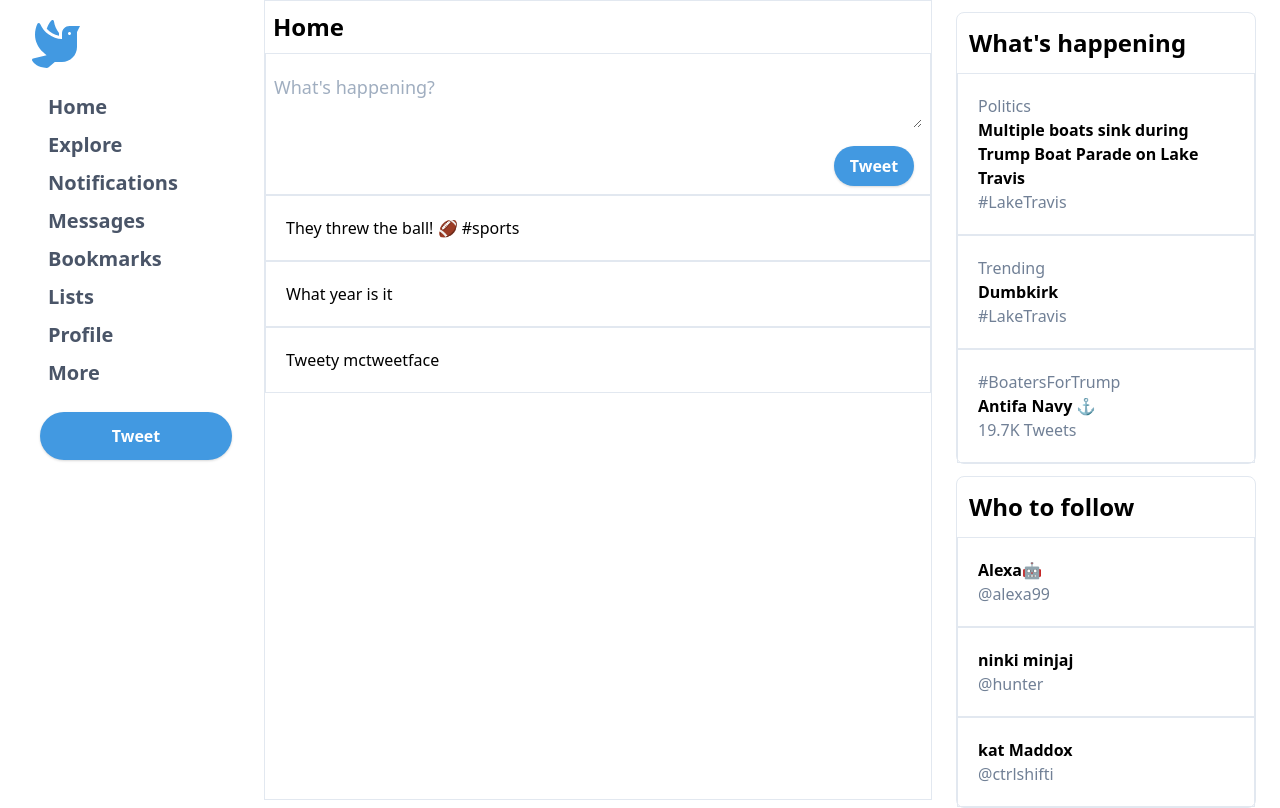
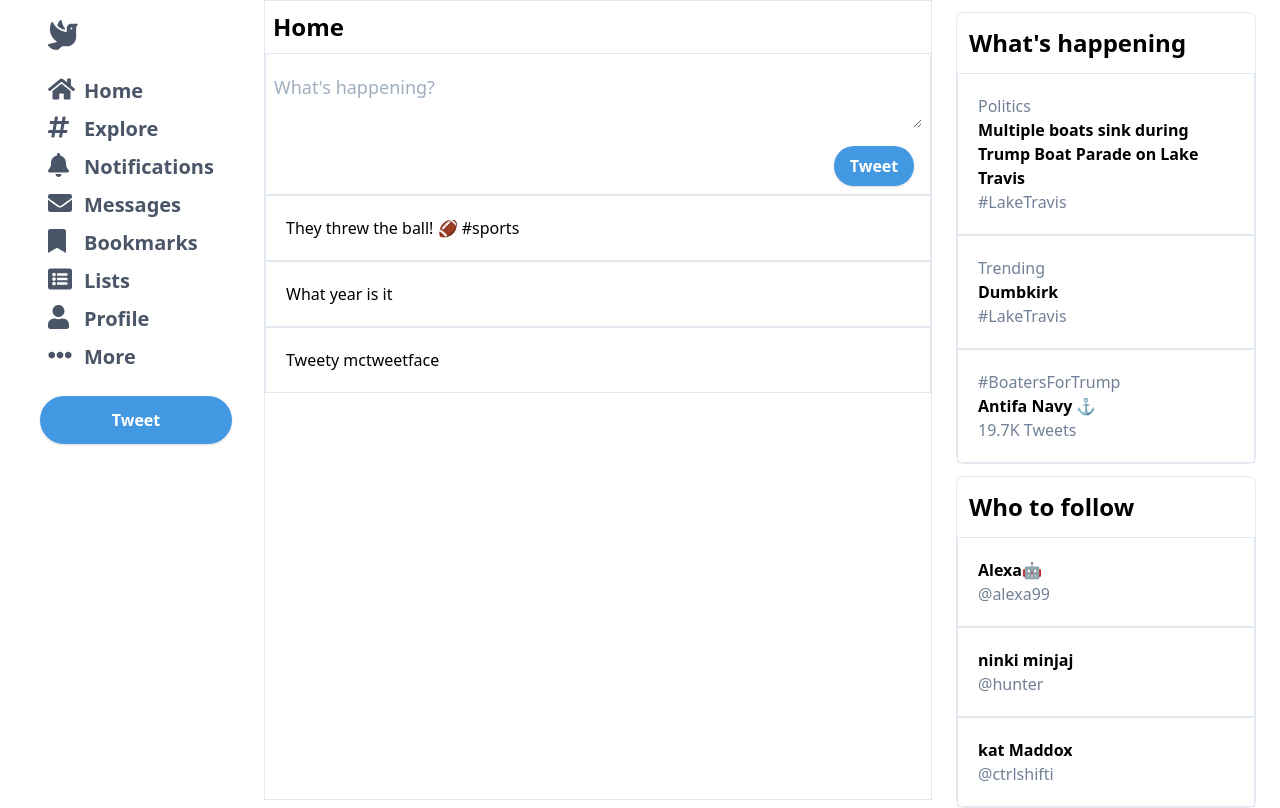
Before and after one commit to danielrobertson/twitter-clone, a Next.js app: page / in a window 1280 px wide. Built offline with nearby package versions, Linux system fonts and the light colour scheme.

Commit message:
nav icons

```diff
--- a/components/nav.js
+++ b/components/nav.js
@@ -1,30 +1,46 @@
 import { FontAwesomeIcon } from "@fortawesome/react-fontawesome";
-import { faDove } from "@fortawesome/free-solid-svg-icons";
+import {
+  faDove,
+  faHome,
+  faHashtag,
+  faBell,
+  faEnvelope,
+  faBookmark,
+  faListAlt,
+  faUser,
+  faEllipsisH,
+} from "@fortawesome/free-solid-svg-icons";
 import Link from "next/link";
 
 export default function Nav() {
   const navigations = [
-    { label: "Home", href: "/", icon: "" },
-    { label: "Explore", href: "/", icon: "" },
-    { label: "Notifications", href: "/", icon: "" },
-    { label: "Messages", href: "/", icon: "" },
-    { label: "Bookmarks", href: "/", icon: "" },
-    { label: "Lists", href: "/", icon: "" },
-    { label: "Profile", href: "/", icon: "" },
-    { label: "More", href: "/", icon: "" },
+    { label: "Home", href: "/", icon: faHome },
+    { label: "Explore", href: "/", icon: faHashtag },
+    { label: "Notifications", href: "/", icon: faBell },
+    { label: "Messages", href: "/", icon: faEnvelope },
+    { label: "Bookmarks", href: "/", icon: faBookmark },
+    { label: "Lists", href: "/", icon: faListAlt },
+    { label: "Profile", href: "/", icon: faUser },
+    { label: "More", href: "/", icon: faEllipsisH },
   ];
 
   return (
     <nav>
       <FontAwesomeIcon
-        className="text-5xl m-5 ml-8 text-blue-500"
+        className="text-3xl m-5 ml-12 text-gray-700"
         icon={faDove}
       />
       <ul className="justify-between items-center pl-12 p-">
         {navigations.map((n) => (
-          <li className="text-xl py-1">
+          <li key={n.label} className="flex text-xl py-1">
+            <div className="w-5">
+              <FontAwesomeIcon
+                className="text-gray-700 text-2xl"
+                icon={n.icon}
+              />
+            </div>
             <Link href={n.href}>
-              <a className="font-semibold text-gray-700 no-underline">
+              <a className="pl-4 font-semibold text-gray-700 no-underline">
                 {n.label}
               </a>
             </Link>
```
